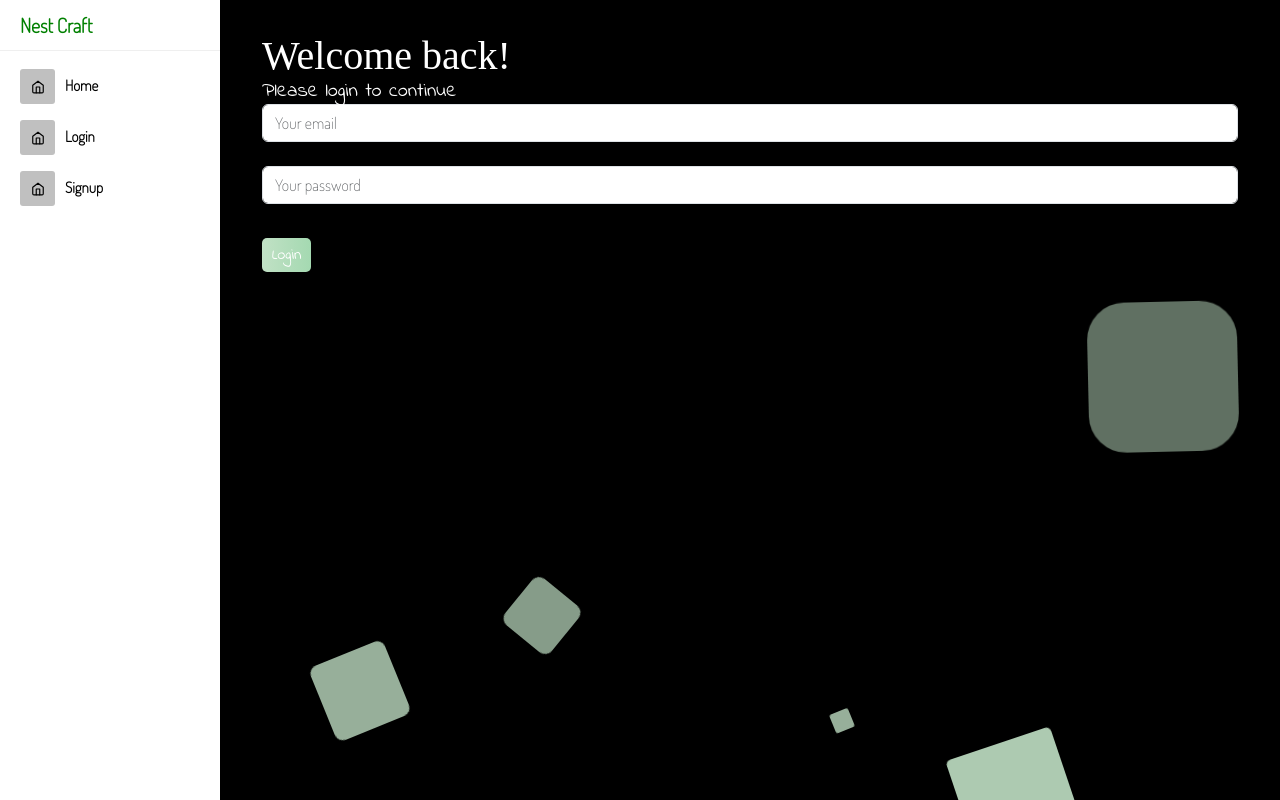
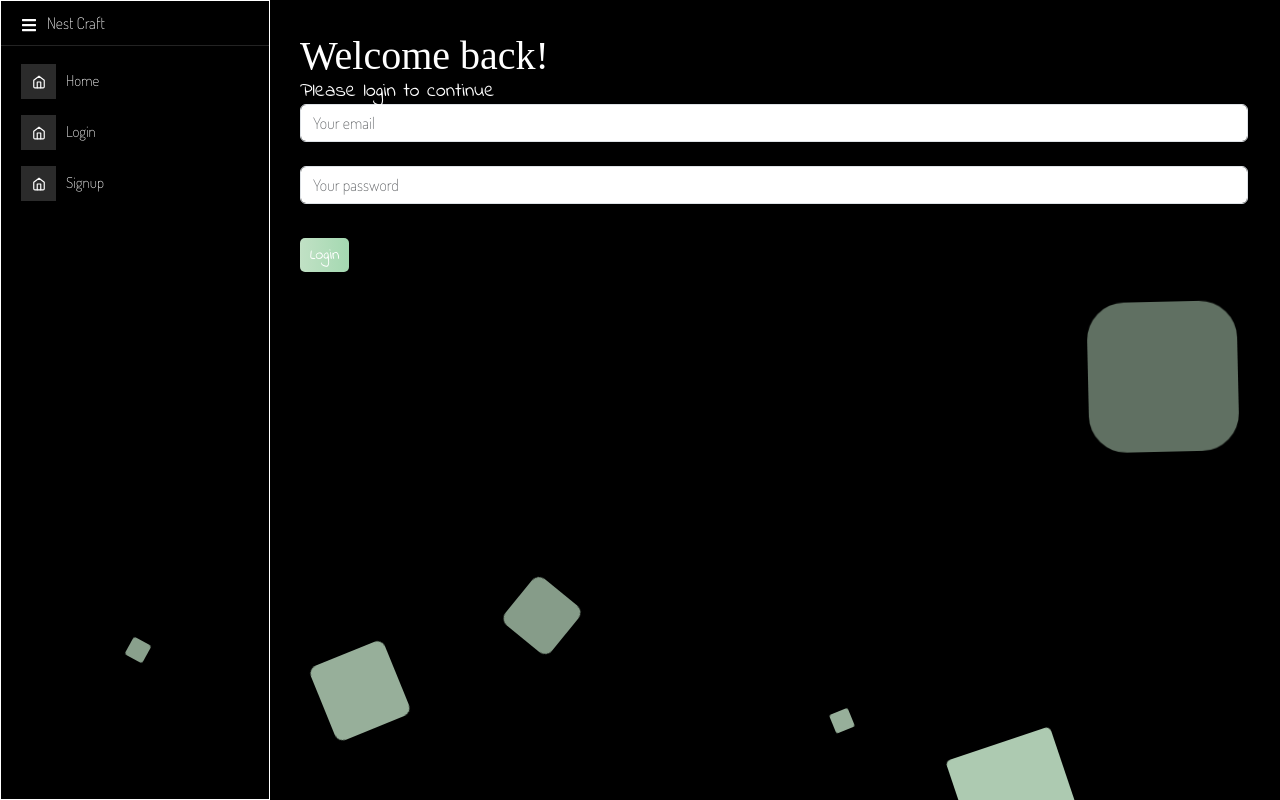
Before and after one commit to avni0000patel/undecided, a React (Create React App) app in the folder client/: page /login in a window 1280 px wide. Built offline with nearby package versions, Linux system fonts and the light colour scheme; no server answers; a web font is replaced by a local one.

Commit message:
add collapsable menu

```diff
--- a/client/src/components/Home/login.js
+++ b/client/src/components/Home/login.js
@@ -11,8 +11,7 @@ const Login = (props) => {
         login: {
             padding: '2rem 2rem',
             float: 'right',
-            width: 'calc(100% - 240px)',
-            marginRight: '10px',
+            width: 'calc(100% - 268px)',
         },
         loginButton: {
             background: 'linear-gradient(90deg, #C1E1C5 0%, #A4D9B1 100%) ',
--- a/client/src/components/Home/sidebar.css
+++ b/client/src/components/Home/sidebar.css
@@ -1,50 +1,7 @@
-#header {
-    position: fixed;
-    width: 220px;
-    height: 100vh;
-    background-color: white;
-    overflow: hidden;
-    z-Index: -1;
-    display: flex;
-}
-
-#header .pro-sidebar {
-    width: 100%;
-    min-width: 100%;
-    height: 100vh;
-}
-
 #header .pro-sidebar-inner {
     background-color: transparent;
-    box-shadow: 0.5px 0.866px 2px 0px rgba(0, 0, 0, 0.15);
-}
-
-#header .pro-sidebar-inner .pro-sidebar-layout {
-    overflow-y: hidden;
-    height: 100vh;
-}
-
-#header .pro-sidebar-inner .pro-sidebar-layout .logotext {
-    font-size: 20px;
-    padding: 10px 20px;
-    color: green;
-    font-weight: bold;
-}
-
-/* #header .pro-sidebar-inner .pro-sidebar-layout ul {
-    padding: 0 5px;
-} */
-
-#header .pro-sidebar-inner .pro-sidebar-layout ul .pro-inner-item {
-    color: black;
-    /* margin: 10px 0px; */
-    font-weight: bold;
-}
-
-#header .pro-sidebar-inner .pro-sidebar-layout ul .pro-inner-item .pro-icon-wrapper {
-    background-color: #c0c0c0;
-    color: #000;
-    border-radius: 3px;
+    border: 1px solid white;
+    width: 100%;
 }
 
 .profile {
--- a/client/src/components/Home/sidebar.js
+++ b/client/src/components/Home/sidebar.js
@@ -1,17 +1,44 @@
+import { useQuery } from '@apollo/client';
 import React, { useState } from "react";
-import { useQuery } from '@apollo/client';
+import { FaBars } from 'react-icons/fa';
+import { FiHome, FiLogOut } from "react-icons/fi";
+import { ProSidebar, Menu, MenuItem, SidebarHeader, SidebarContent } from "react-pro-sidebar";
+import "react-pro-sidebar/dist/css/styles.css";
 import { Link } from 'react-router-dom';
-import { ProSidebar, Menu, MenuItem, SidebarHeader, SidebarContent } from "react-pro-sidebar";
-import { FiHome, FiLogOut } from "react-icons/fi";
-import "react-pro-sidebar/dist/css/styles.css";
-import './sidebar.css';
+import ProfileList from './profileList';
 import Auth from "../../utils/auth";
-// import ProfileForm from './profileForm';
-import ProfileList from './profileList';
-
 import { QUERY_PROFILES } from '../../utils/queries';
+import "./sidebar.css";
 
 function Sidebar() {
+    const styles = {
+        sidebar: {
+            display: "flex",
+            position: "fixed",
+            zIndex: "-1",
+        },
+        sidebarHeader: {
+            alignItems: "center",
+            display: "flex",
+            padding: "10px 20px",
+        },
+        sidebarCollapseIcon: {
+            color: "FFFFFF",
+        },
+        sidebarLogoText: {
+            color: "#FFFFFF",
+            marginLeft: "10px",
+        },
+        sidebarHome: {
+            color: "#FFFFFF",
+        },
+        sidebarLogin: {
+            color: "#FFFFFF",
+        },
+        sidebarSignup: {
+            color: "#FFFFFF",
+        }
+    }
 
     const [activeIndex, setActiveIndex] = useState(() => {
         const initialIndex =
@@ -28,18 +55,39 @@ function Sidebar() {
     };
 
     const { loading, data } = useQuery(QUERY_PROFILES);
+
     const profiles = data?.profiles || [];
+
+    const [collapsed, setCollapsed] = useState(false);
+
+    if (!collapsed) {
+        styles.sidebar.height = "100vh";
+    } else {
+        styles.sidebar.height = "auto";
+    }
 
     return (
         <>
-            <div className="sidebar" id="header">
-                {/* collapsed props to change menu size using menucollapse state */}
-                <ProSidebar>
-                    <SidebarHeader>
-                        <div className="logotext">
+            <ProSidebar collapsed={collapsed} onToggle={() => setCollapsed(!collapsed)} id="header" style={styles.sidebar}>
+                <SidebarHeader classname="sidebar-header" style={styles.sidebarHeader}>
+                    {collapsed && (
+                        <div className="collapse-icon" onClick={() => setCollapsed(!collapsed)}>
+                            <FaBars style={styles.sidebarCollapseIcon} />
+                        </div>
+                    )}
+                    {!collapsed && (
+                        <>
+                            <div className="collapse-icon" onClick={() => setCollapsed(!collapsed)}>
+                                <FaBars style={styles.sidebarCollapseIcon} />
+                            </div>
+                            <div className="logotext" style={styles.sidebarLogoText}>
                                 Nest Craft
                             </div>
+                        </>
+                    )}
                 </SidebarHeader>
+                {!collapsed && (
+                    <>
                         {Auth.loggedIn() ? (
                             <>
                                 <div className="profile">
@@ -67,27 +115,26 @@ function Sidebar() {
                                 </SidebarContent>
                             </>
                         ) : (
-                        <>
                             <SidebarContent>
                                 <Menu iconShape="square">
-                                    <MenuItem active={activeIndex === 0} icon={<FiHome />} >
+                                    <MenuItem active={activeIndex === 0} icon={<FiHome />} style={styles.sidebarHome}>
                                         Home
                                         <Link id="MenuItemHome" to="/" onClick={() => setActiveIndex(0)} />
                                     </MenuItem>
-                                    <MenuItem active={activeIndex === 1} icon={<FiHome />} >
+                                    <MenuItem active={activeIndex === 1} icon={<FiHome />} style={styles.sidebarLogin}>
                                         Login
                                         <Link id="MenuItemLogin" to="/login" onClick={() => setActiveIndex(1)} />
                                     </MenuItem>
-                                    <MenuItem active={activeIndex === 2} icon={<FiHome />}>
+                                    <MenuItem active={activeIndex === 2} icon={<FiHome />} style={styles.sidebarSignup}>
                                         Signup
                                         <Link id="MenuItemSignup" to="/signup" onClick={() => setActiveIndex(2)} />
                                     </MenuItem>
                                 </Menu>
                             </SidebarContent>
+                        )}
                     </>
                 )}
             </ProSidebar>
-            </div>
         </>
     );
 }
```
Lines whose indentation alone changed are shown as unchanged.
